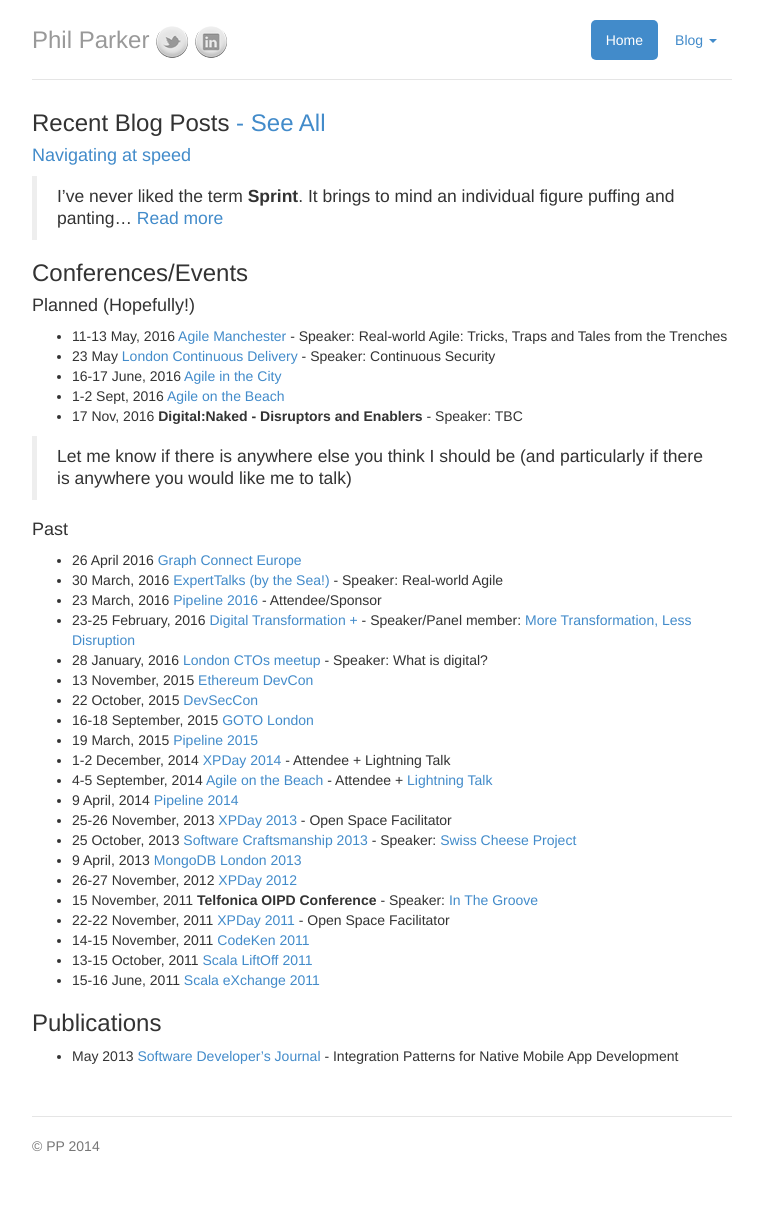
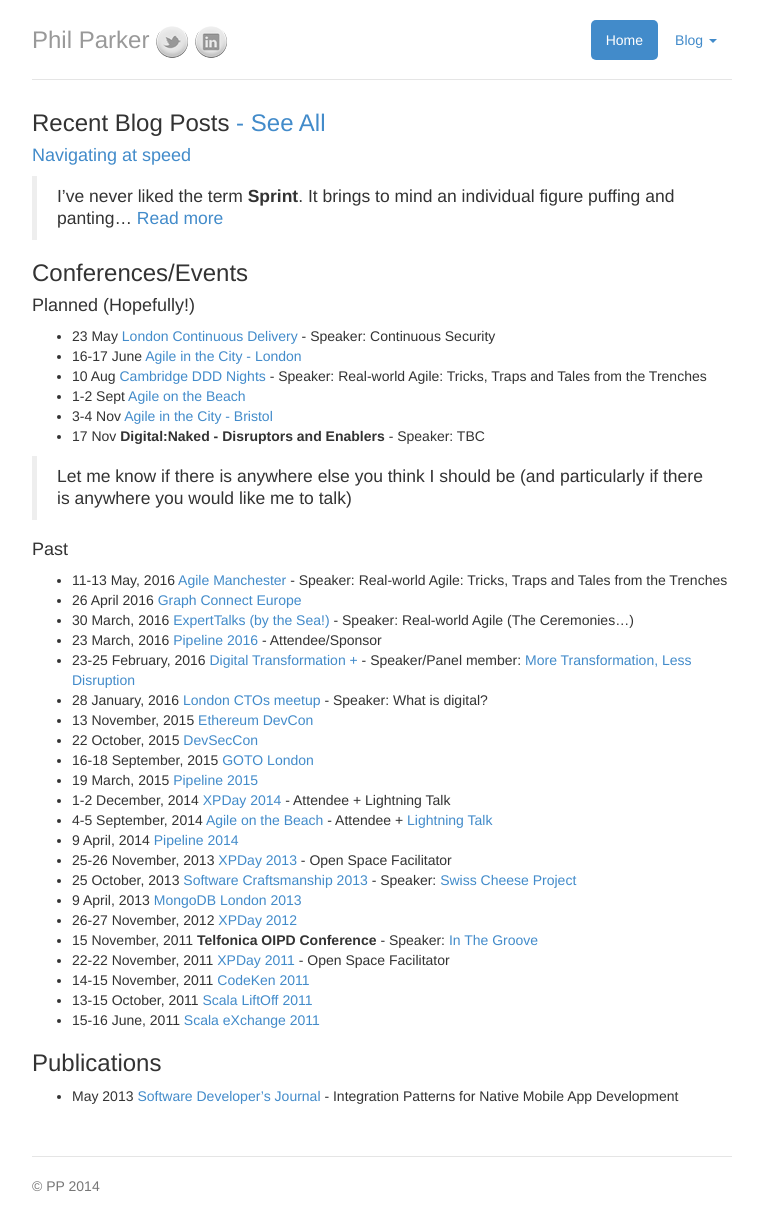
Before and after one commit to parker0phil/parker0phil.github.io, a Jekyll site: the page built from index.md, in a window 1280 px wide. Shown: the whole page, without its empty margins (258-1021 px from the left). Built offline with Jekyll 4.4.1, drawn with Linux system fonts in a browser that asks for light colours; before the commit the page ends 1186 px from its top, so only the background shows below that.

Commit message:
updated conferences

```diff
--- a/index.md
+++ b/index.md
@@ -15,18 +15,20 @@
 
 
 
-- 11-13 May, 2016 [Agile Manchester](http://agilemanchester.net/2016/sessions/index.php?session=503) - Speaker: Real-world Agile: Tricks, Traps and Tales from the Trenches
 - 23 May [London Continuous Delivery](http://www.meetup.com/London-Continuous-Delivery/events/228002697/) - Speaker: Continuous Security
-- 16-17 June, 2016 [Agile in the City](http://agileinthecity.net/2016/)
-- 1-2 Sept, 2016 [Agile on the Beach](http://agileonthebeach.com/)
-- 17 Nov, 2016 **Digital:Naked - Disruptors and Enablers** - Speaker: TBC
+- 16-17 June [Agile in the City - London](http://agileinthecity.net/2016/london/)
+- 10 Aug [Cambridge DDD Nights](http://www.meetup.com/CambridgeDDDNights/events/231093059/) - Speaker: Real-world Agile: Tricks, Traps and Tales from the Trenches
+- 1-2 Sept [Agile on the Beach](http://agileonthebeach.com/)
+- 3-4 Nov [Agile in the City - Bristol](http://agileinthecity.net/2016/bristol/)
+- 17 Nov **Digital:Naked - Disruptors and Enablers** - Speaker: TBC
 
 > Let me know if there is anywhere else you think I should be (and particularly if there is anywhere you would like me to talk)
 
 #### Past
 
+- 11-13 May, 2016 [Agile Manchester](http://agilemanchester.net/2016/sessions/index.php?session=503) - Speaker: Real-world Agile: Tricks, Traps and Tales from the Trenches
 - 26 April 2016 [Graph Connect Europe](http://graphconnect.com)
-- 30 March, 2016 [ExpertTalks (by the Sea!)](http://www.meetup.com/Expert-Talks/events/229575362/) - Speaker: Real-world Agile
+- 30 March, 2016 [ExpertTalks (by the Sea!)](http://www.meetup.com/Expert-Talks/events/229575362/) - Speaker: Real-world Agile (The Ceremonies...)
 - 23 March, 2016 [Pipeline 2016](http://web.pipelineconf.info/) - Attendee/Sponsor
 - 23-25 February, 2016 [Digital Transformation +](http://www.digitaltransformationplus.com/conference-day-one---february-24th-2016-agendaday) - Speaker/Panel member: [More Transformation, Less Disruption](http://www.cxnetwork.com/cx-digital/videos/how-do-bbc-and-merlin-entertainments-make-the-most/)
 - 28 January, 2016 [London CTOs meetup](http://www.meetup.com/LondonCTOs/) - Speaker: What is digital?
```
